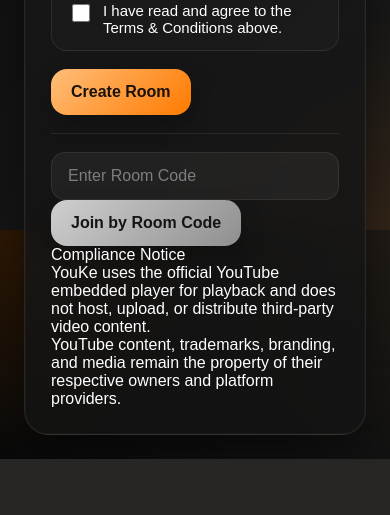
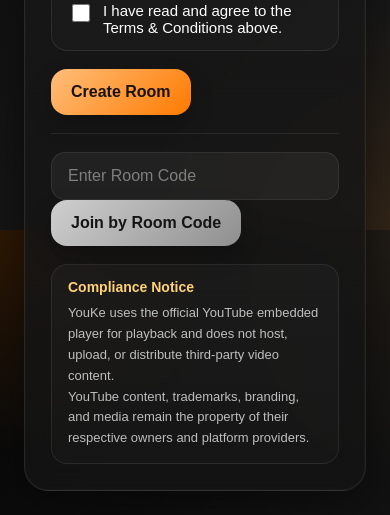
Before and after one commit to Kanasezt/youke, a Flask app: page / in a window 390 px wide. Shown: the part 2302-2817 px from the top of the page. Before the commit the page ends 2761 px from the top, so only its background shows below. Run offline with Flask 3, Linux system fonts and the light colour scheme; some libraries are stand-ins or nearby versions.

Commit message:
Update style.css

```diff
--- a/static/style.css
+++ b/static/style.css
@@ -707,4 +707,28 @@ hr {
     .terms-content p {
         font-size: 14px;
     }
+
+    .compliance-footer {
+        margin-top: 18px;
+        padding: 14px 16px;
+        border-radius: 16px;
+        border: 1px solid rgba(255,255,255,0.08);
+        background: linear-gradient(
+            180deg,
+            rgba(255,255,255,0.03),
+            rgba(255,255,255,0.015)
+        );
+    }
+    .compliance-title {
+        font-size: 14px;
+        font-weight: bold;
+        color: var(--gold);
+        margin-bottom: 8px;
+    }
+
+    .compliance-text {
+        font-size: 13px;
+        line-height: 1.6;
+        color: var(--text-soft);
+    }
 }
```
